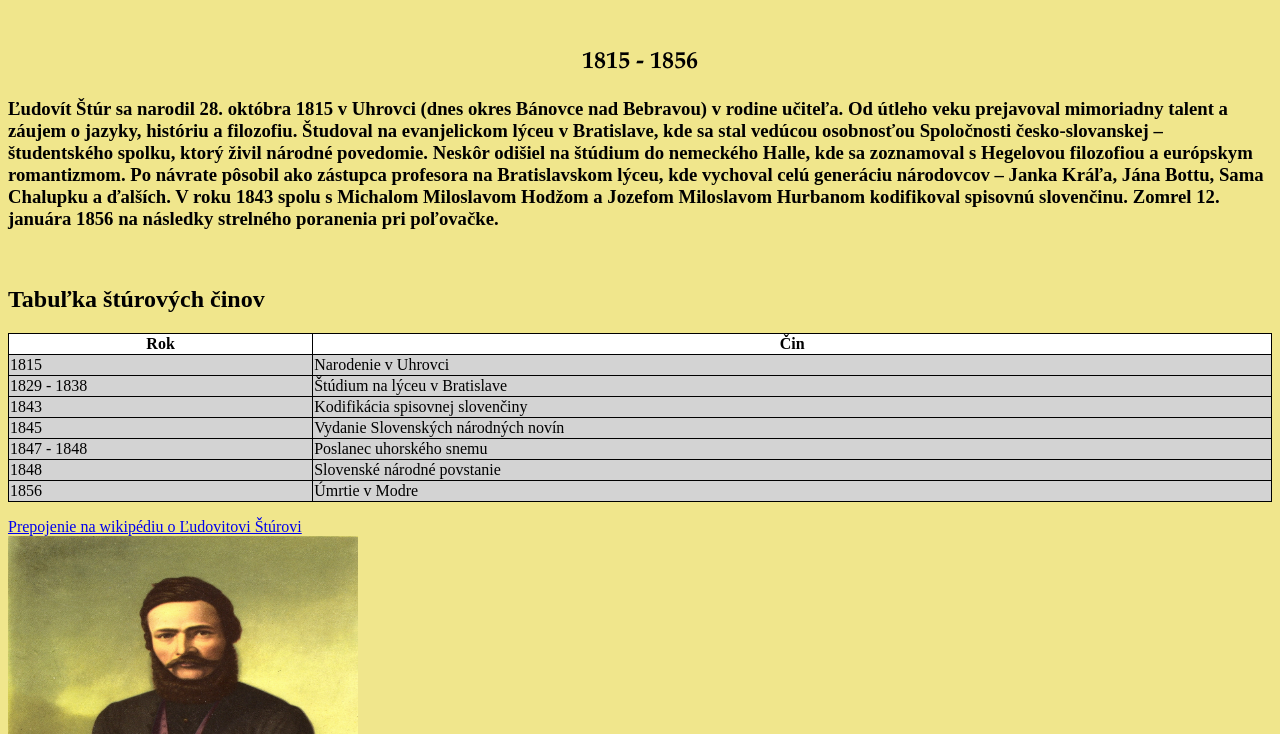
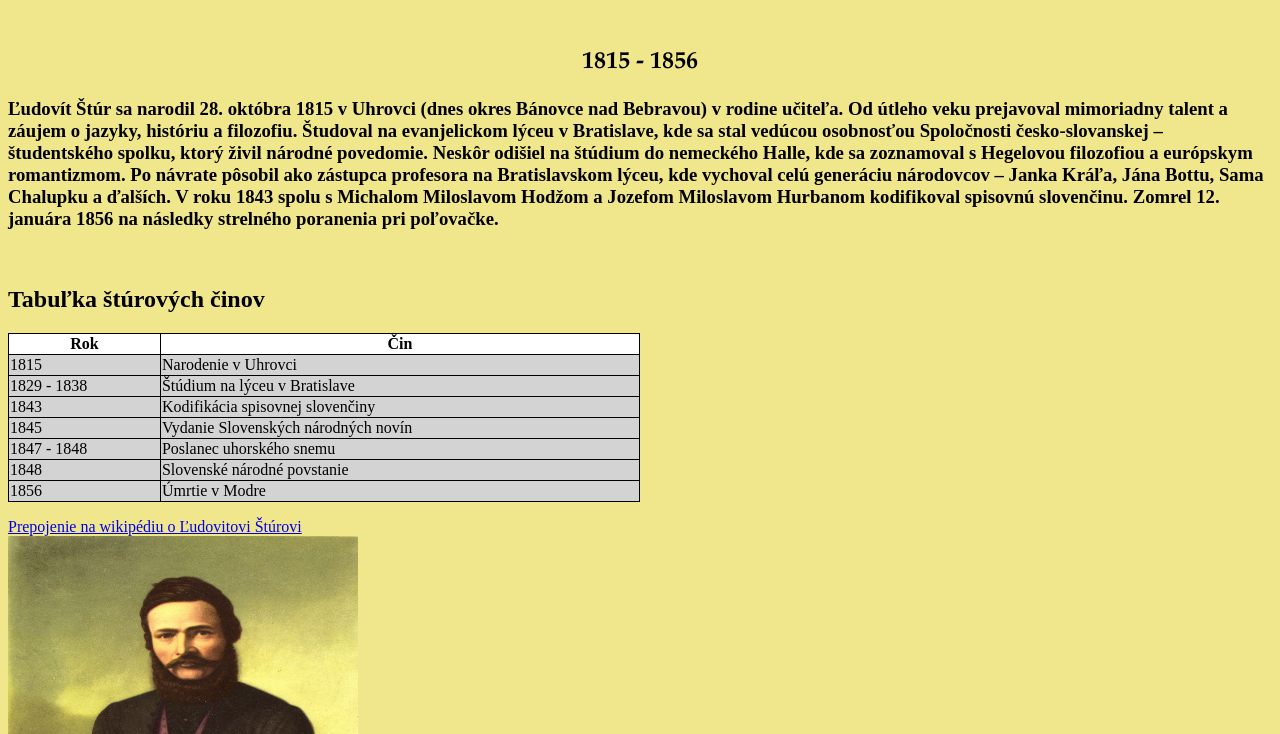
Before and after one commit to fuskiii/fusi_fanpage, a plain HTML site: page index.html in a window 1280 px wide. Shown: the part 66-800 px from the top of the page. Drawn offline with Linux system fonts and the light colour scheme.

Commit message:
Update index.html

```diff
--- a/index.html
+++ b/index.html
@@ -23,7 +23,7 @@
         kodifikoval spisovnú slovenčinu. Zomrel <strong>12. januára 1856</strong> na následky
         strelného poranenia pri poľovačke.</h3></p><br>
 <p><h2>Tabuľka štúrových činov</h2></p>
-<table style="width:100%; lenght:50%">
+<table style="width:50%; lenght:25%">
 	<tr>
 		<th>Rok</th>
 		<th>Čin</th>
```
